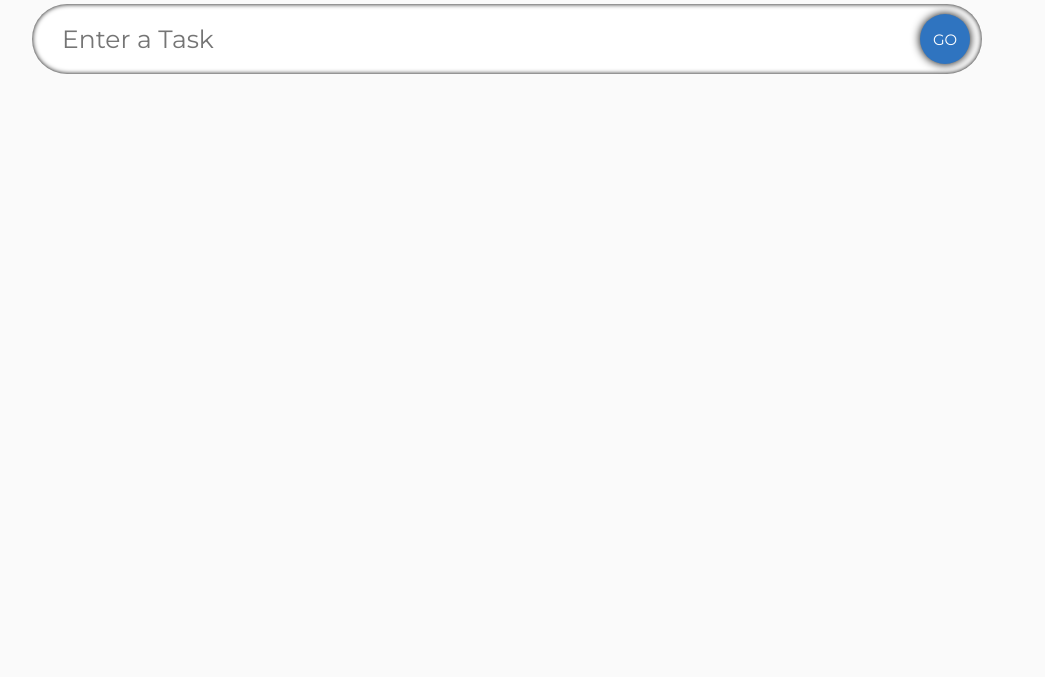
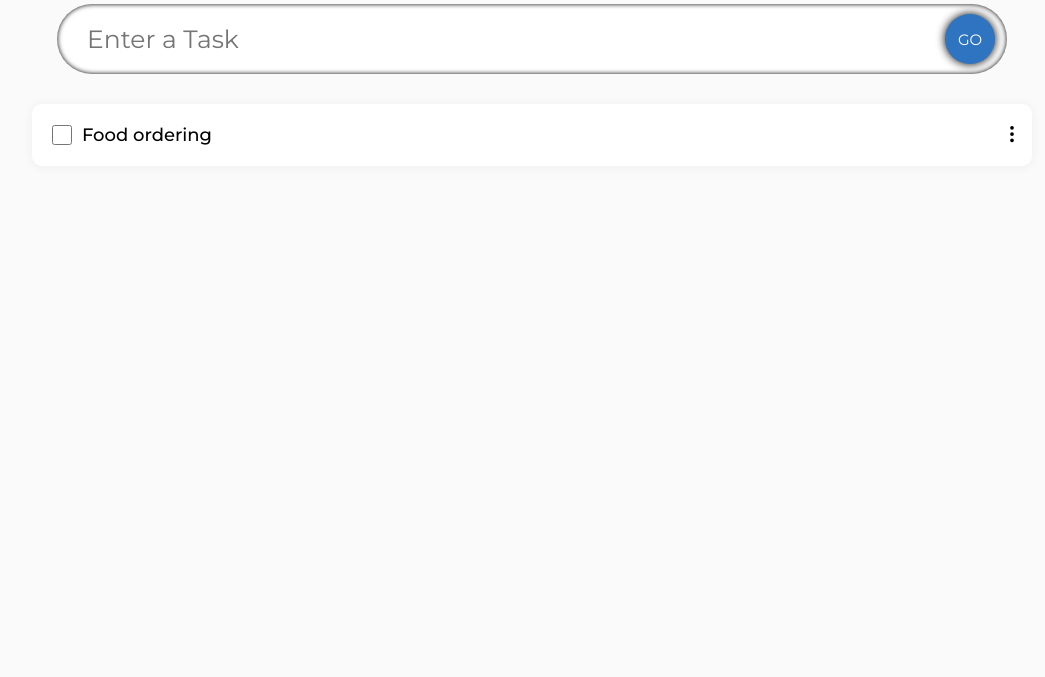
Before and after one commit to DeveloperDolon/MN-Tech-Digital-Job-Task, a plain HTML site: page index.html in a window 1280 px wide. Shown: the part 123-800 px from the top of the page, without its empty margins (108-1153 px from the left). Drawn offline with Linux system fonts and the light colour scheme; a web font is replaced by a local one.

Commit message:
tasks design added commit

```diff
--- a/index.html
+++ b/index.html
@@ -30,10 +30,15 @@
             </button>
         </section>
 
-        <section>
-
+        <section style="margin-top: 30px;">
+            <div class="task">
+                <input type="checkbox" name="" id="">
+                <h3 class="task-text">Food ordering</h3>
+                <button class="option-btn">
+                    <img width="20px" src="images/dots.svg" alt="">
+                </button>
+            </div>
         </section>
-
     </div>
 </body>
 
--- a/style.css
+++ b/style.css
@@ -27,7 +27,7 @@
     text-align: center;
     font-size: 4rem;
     padding: 20px 0px;
-    color: rgb(114, 100, 237);
+    color: rgb(35, 38, 240);
 }
 
 .input {
@@ -35,6 +35,7 @@
     width: 95%;
     position: relative;
     align-items: center;
+    margin: 0px auto;
   }
 
   .input__box {
@@ -75,3 +76,34 @@
     transform: scale(0.8);
     box-shadow: 0 0 5px black;
   }
+
+  .task {
+    background-color: white;
+    padding: 20px;
+    border-radius: 10px;
+    margin-top: 15px;
+    box-shadow: 0px 1px 10px 0px rgb(238, 238, 238);
+    display: flex;
+    align-items: center;
+    gap: 10px;
+    position: relative;
+  }
+
+  .task input[type="checkbox"] {
+    width: 20px;
+    height: 20px;
+  }
+
+  .task-text {
+    font-size: 18px;
+    font-weight: 500;
+  }
+
+  .option-btn {
+    position: absolute;
+    top: 33%;
+    right: 10px;
+    background-color: white;
+    border: none;
+    cursor: pointer;
+  }
```
Also changed, not shown: images/dots.svg (added).
